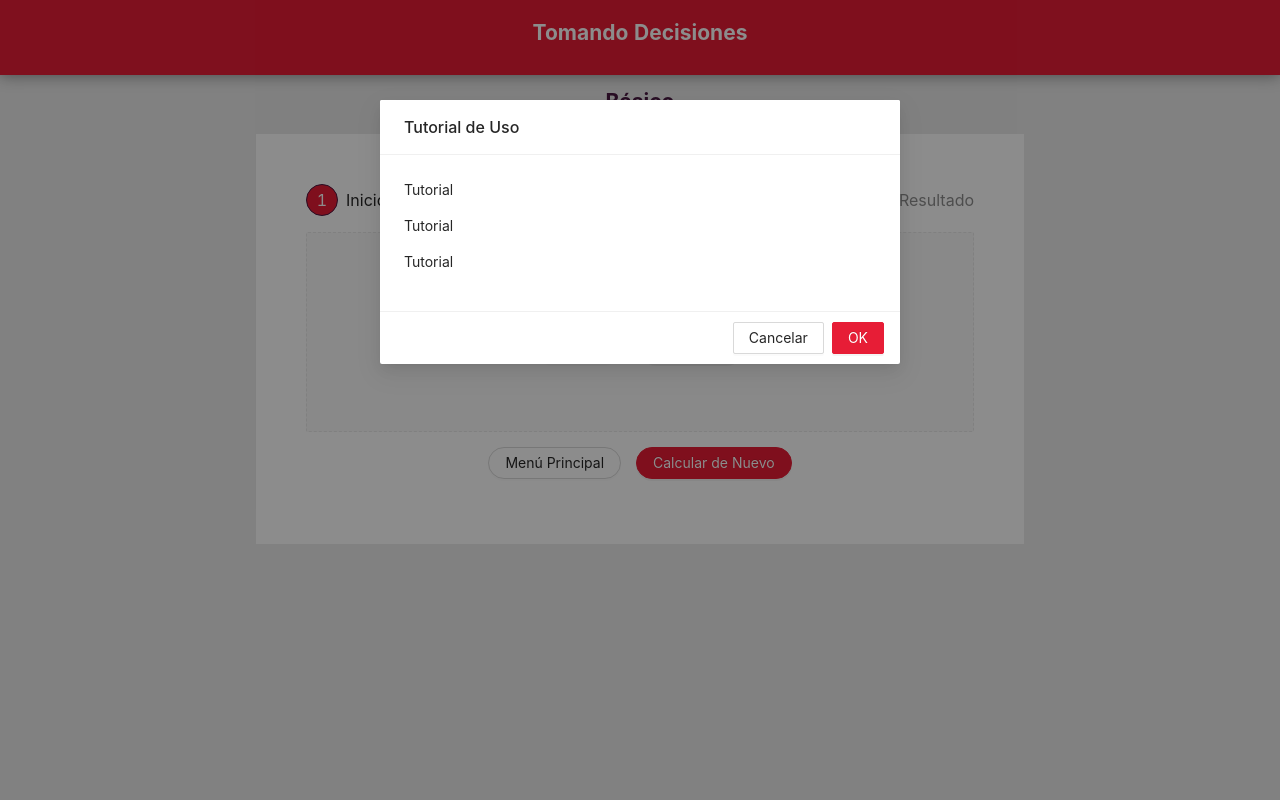
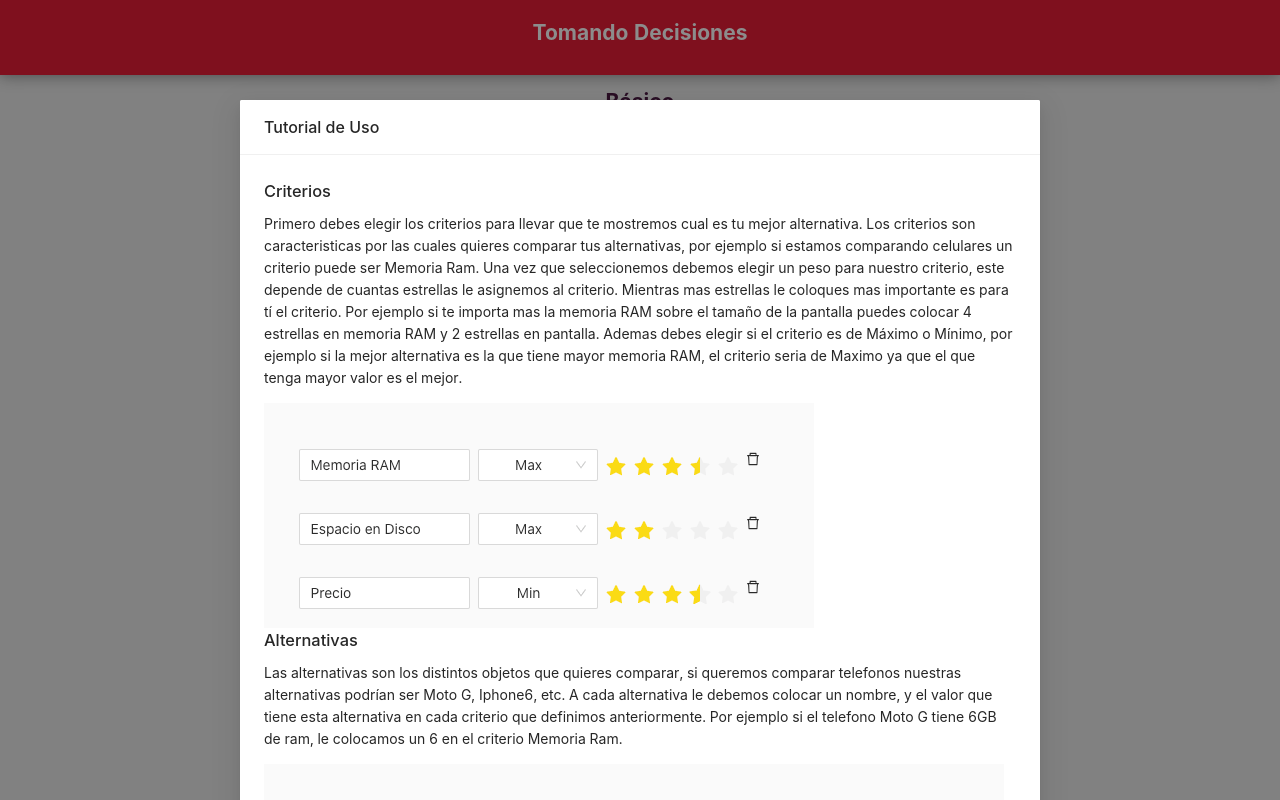
Before and after one commit to MarceloBrizuelaV/DecisionesWEB, a React (Create React App) app: page /home/basic in a window 1280 px wide. Both pictures are taken after a click on the button "Tutorial". Built offline with nearby package versions, Linux system fonts and the light colour scheme.

Commit message:
Finished 1.0

```diff
--- a/src/pages/basic/basic.js
+++ b/src/pages/basic/basic.js
@@ -6,8 +6,9 @@ import MatrixTable from "../../components/MatrixTable";
 import BasicCriteriaForm from "../../forms/BasicCriteriaForm";
 import { normalizeBySum } from "../../utils/Normalization";
 import { toMatrix } from "../../utils/MatrixFunctions";
-import { cloneDeep } from "lodash";
 import { series } from "async";
+import CritIMG from "../../assets/tut-criteria.png";
+import AltIMG from "../../assets/tut-alternativas.png";
 
 import "./basic.scss";
 
@@ -157,15 +158,40 @@ export default function Basic() {
           </Button>
           <Modal
             cancelText={"Cancelar"}
+            width={800}
             closable={false}
             onCancel={handleOk}
             title="Tutorial de Uso"
             visible={showModal}
             onOk={handleOk}
           >
-            <p>Tutorial </p>
-            <p>Tutorial</p>
-            <p>Tutorial</p>
+            <h3>Criterios</h3>
+            <p>
+              Primero debes elegir los criterios para llevar que te mostremos
+              cual es tu mejor alternativa. Los criterios son caracteristicas
+              por las cuales quieres comparar tus alternativas, por ejemplo si
+              estamos comparando celulares un criterio puede ser Memoria Ram.
+              Una vez que seleccionemos debemos elegir un peso para nuestro
+              criterio, este depende de cuantas estrellas le asignemos al
+              criterio. Mientras mas estrellas le coloques mas importante es
+              para tí el criterio. Por ejemplo si te importa mas la memoria RAM
+              sobre el tamaño de la pantalla puedes colocar 4 estrellas en
+              memoria RAM y 2 estrellas en pantalla. Ademas debes elegir si el
+              criterio es de Máximo o Mínimo, por ejemplo si la mejor
+              alternativa es la que tiene mayor memoria RAM, el criterio seria
+              de Maximo ya que el que tenga mayor valor es el mejor.
+            </p>
+            <img src={CritIMG} alt="Tutorial" />
+            <h3>Alternativas</h3>
+            <p>
+              Las alternativas son los distintos objetos que quieres comparar,
+              si queremos comparar telefonos nuestras alternativas podrían ser
+              Moto G, Iphone6, etc. A cada alternativa le debemos colocar un
+              nombre, y el valor que tiene esta alternativa en cada criterio que
+              definimos anteriormente. Por ejemplo si el telefono Moto G tiene
+              6GB de ram, le colocamos un 6 en el criterio Memoria Ram.
+            </p>
+            <img src={AltIMG} alt="Tutorial" />
           </Modal>
         </div>
       ),
```
Also changed, not shown: src/assets/tut-alternativas.png (added), src/assets/tut-criteria.png (added).
